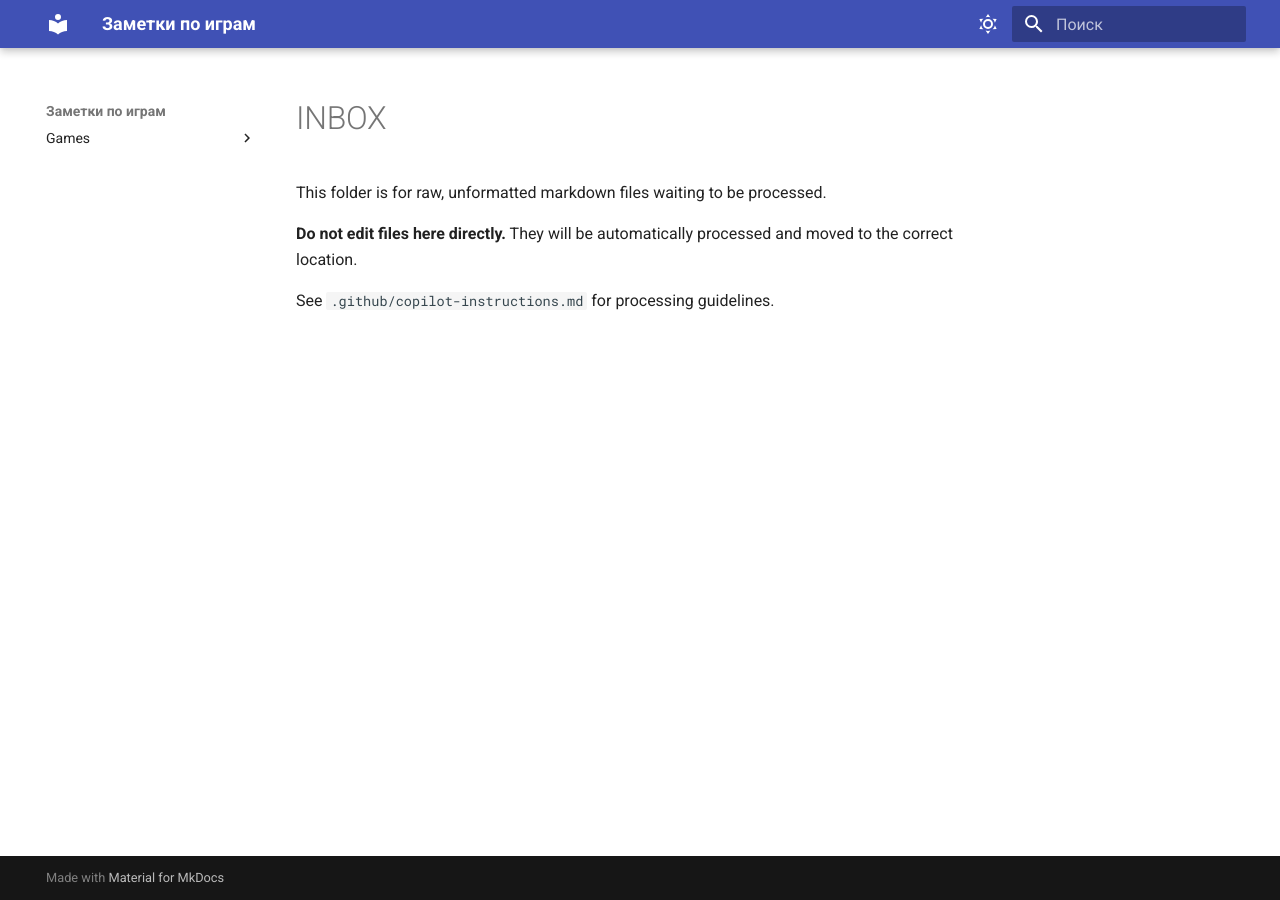
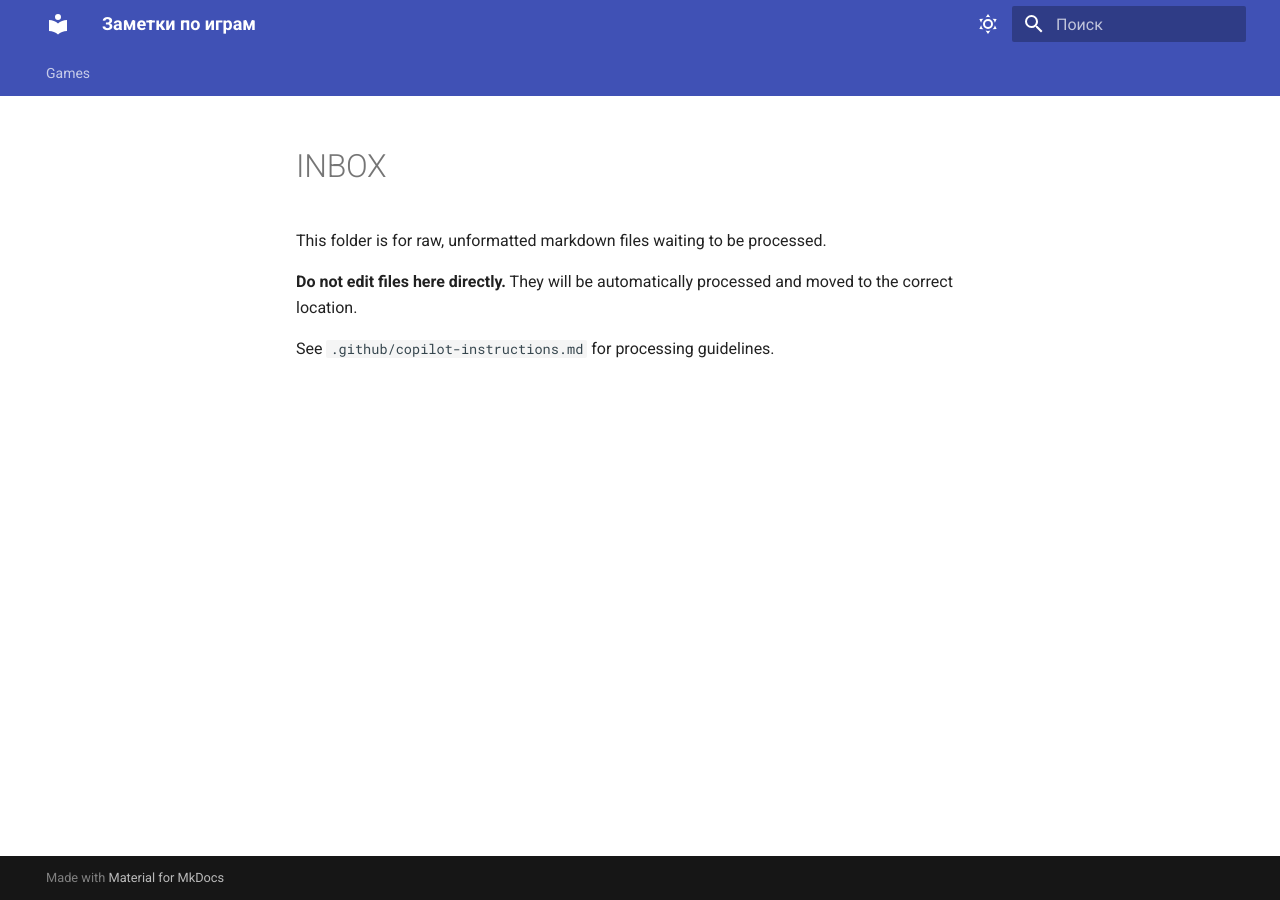
Before and after one commit to KupVadim/game-notes, an MkDocs documentation site: the page built from docs/INBOX/README.md, in a window 1280 px wide. Built offline with MkDocs 1.6.1 and Material for MkDocs 9.7.7, drawn with Linux system fonts in a browser that asks for light colours.

Commit message:
Navigation

```diff
--- a/mkdocs.yml
+++ b/mkdocs.yml
@@ -17,6 +17,10 @@
         name: Тёмная тема
   features:
     - content.code.copy
+    - search.suggest
+    - search.highlight
+    - navigation.tabs
+    - navigation.expand
 
 markdown_extensions:
   - admonition
```
Also changed, not shown: docs/Games/Assetto Corsa Rally/VIDEO RALLY Technical - Moza R9 Wheel Settings  DEEP DIVE AC RALLY.md (+2 -0 lines).
